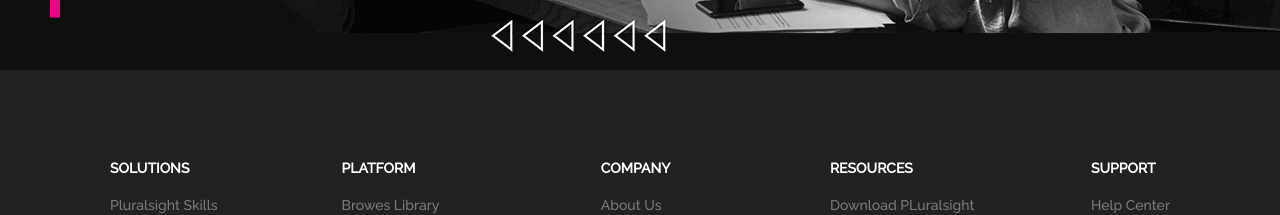
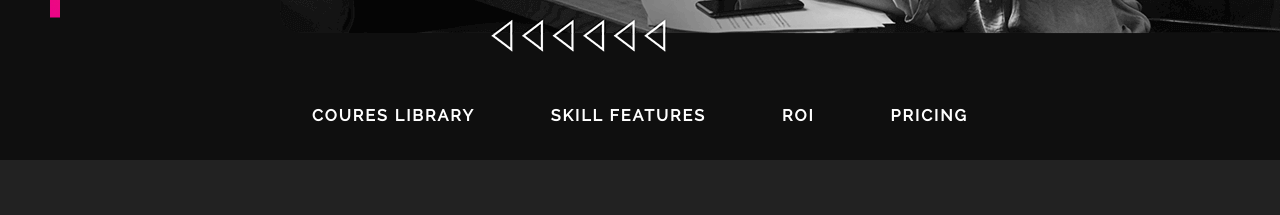
Before and after one commit to amine-feghoul/pluralSight, a React (Create React App) app: page /products in a window 1280 px wide. Shown: the part 520-735 px from the top of the page. Built offline with nearby package versions, Linux system fonts and the light colour scheme.

Commit message:
scroll skill navbar first commit

```diff
--- a/src/pages/skills/Skills.js
+++ b/src/pages/skills/Skills.js
@@ -1,10 +1,12 @@
 import React from 'react'
 import Landing from './components/Landing'
+import ScrollNavbar from './components/ScrollNavbar'
 
 function SKills() {
     return (
         <div>
             <Landing/>
+            <ScrollNavbar/>
         </div>
     )
 }
--- a/src/pages/skills/components/Landing.css
+++ b/src/pages/skills/components/Landing.css
@@ -71,7 +71,7 @@
         background-position: center;
     }
     .skills-landing-text {
-       width: 60%;
+       width: 80%;
 
     }
     .skills-landing-text h1{
@@ -87,3 +87,13 @@
 /* .skills-landing-wrapper{
     height: 80vh;
 } */
+
+@media screen and (max-width:400px) {
+
+    .skills-landing-text{
+        width: 100%;
+    }
+    .skills-landing-text h1 {
+        font-size: 26px;
+    }
+}
--- /dev/null
+++ b/src/pages/skills/components/ScrollNavbar.css
@@ -0,0 +1,78 @@
+.scroll-navbar-container{
+width: 100%;
+background-color: var(--primary-color);
+color:white;
+padding: 0px 30px;
+position: sticky;
+top:90px;
+}
+
+.scroll-navbar-wrapper{
+height: 90px;
+display: flex;
+justify-content: center;
+flex-direction: column;
+
+
+}
+
+.scroll-navbar-links-list{
+    display: flex;
+    align-self: center;
+    width: 60%;
+    list-style: none;
+    justify-content: space-around;
+    height: 100%;
+    align-items: center;
+}
+.scroll-navbar-link{
+    font-size: 16px;
+    font-weight: bold;
+    letter-spacing: 2px;
+    text-transform: uppercase;
+}
+.scroll-navbar-mobile-title{
+    display: none;
+}
+@media screen and (max-width:900px) {
+    .scroll-navbar-wrapper{
+        height: max-content;
+    }
+    .title{
+        display: block;
+
+    }
+    .scroll-navbar-links-list{
+        height: 0px;
+        opacity: 0;
+        flex-direction: column;
+        align-items: flex-start;
+        align-self: flex-start;
+        position: relative;
+        transition: all ease 250ms;
+    }
+    .scroll-navbar-link{
+        flex-basis: 20%     ;
+        position: absolute;
+    }
+    .scroll-navbar-mobile-title{
+        width: max-content;
+        display: flex;
+        align-items: flex-end;
+        justify-content: space-around;
+        font-size: 16px;
+        font-weight: bold;
+        letter-spacing: 2px;
+        padding: 10px 0px ;
+
+    }
+    .fa-chevron-down{
+        margin-left: 10px;
+    }
+    .mobile-active{
+        opacity: 1;
+
+        height: 50vh;
+        display: flex;
+    }
+}
--- /dev/null
+++ b/src/pages/skills/components/ScrollNavbar.js
@@ -0,0 +1,25 @@
+import React,{useState} from 'react'
+import './ScrollNavbar.css'
+
+function ScrollNavbar() {
+    const  [click,setClick]=useState(false)
+    const handleClick=()=>{
+        setClick(!click)
+    }
+    return (
+        <div className="scroll-navbar-container">
+            <div className="scroll-navbar-wrapper">
+                <a className="scroll-navbar-mobile-title" onClick={handleClick}>Skills <i className="fas fa-chevron-down"> </i></a>
+                <ul className={click? "scroll-navbar-links-list mobile-active": "scroll-navbar-links-list"}>
+                    <li><a className="scroll-navbar-link">coures library</a></li>
+                    <li><a className="scroll-navbar-link">Skill features</a></li>
+                    <li><a className="scroll-navbar-link">Roi</a></li>
+                    <li><a className="scroll-navbar-link">Pricing</a></li>
+
+                </ul>
+            </div>
+        </div>
+    )
+}
+
+export default ScrollNavbar
```
